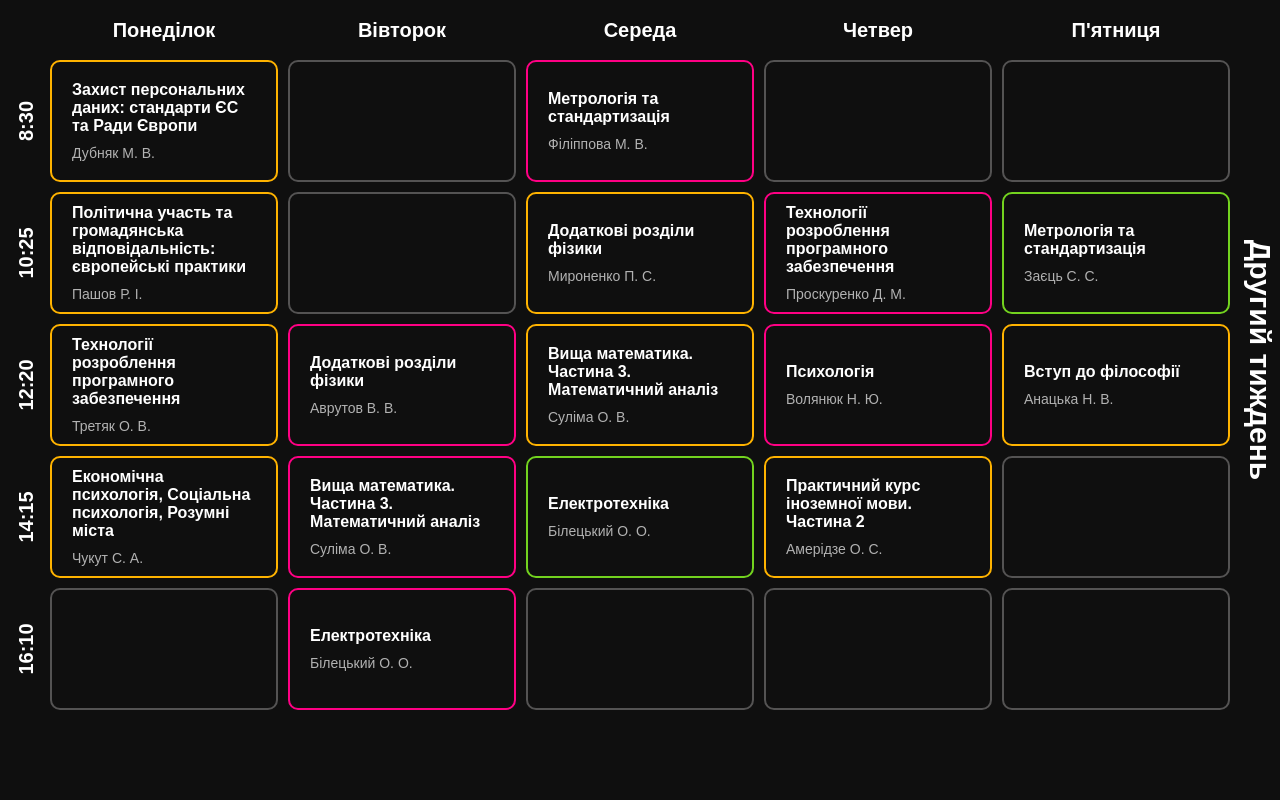
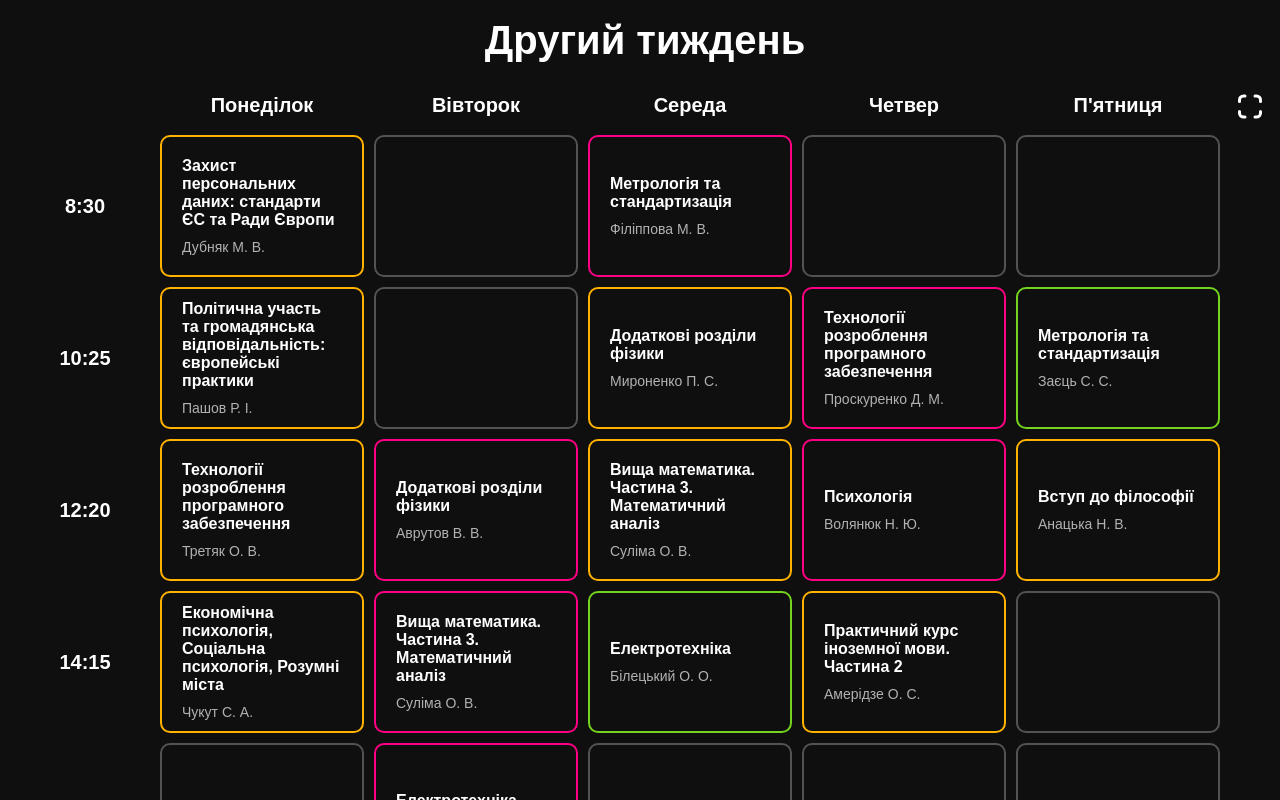
Before and after one commit to justrandomwords/kpi-schedule, a React (Create React App) app: page / in a window 1280 px wide. Built offline with nearby package versions, Linux system fonts and the light colour scheme.

Commit message:
huge update

```diff
--- a/public/index.html
+++ b/public/index.html
@@ -5,10 +5,6 @@
     <link rel="icon" href="%PUBLIC_URL%/logo.svg" />
     <meta name="viewport" content="width=device-width, initial-scale=1" />
     <meta name="theme-color" content="#000000" />
-    <meta
-      name="description"
-      content="Web site created using create-react-app"
-    />
     <link rel="apple-touch-icon" href="%PUBLIC_URL%/logo192.png" />
     <!--
       manifest.json provides metadata used when your web app is installed on a
--- a/src/App.css
+++ b/src/App.css
@@ -3,11 +3,18 @@
 body {
   background-color: var(--background-color);
   color: var(--font-color);
-  font: 14px Arial;
+  font-family: Arial;
 }
-body::-webkit-scrollbar{
+
+.App {
+  height: 100vh;
+  overflow-x: hidden;
+  font-size: 1px;
+}
+.App::-webkit-scrollbar {
   display: none;
 }
 
-.App {
+p {
+  margin: 0;
 }
--- a/src/App.js
+++ b/src/App.js
@@ -3,37 +3,30 @@ import './App.css';
 import ScheduleGrid from './Components/ScheduleGrid';
 import firstWeekSchedule from './Data/firstWeekSchedule'
 import secondWeekSchedule from './Data/secondWeekSchedule'
-
-const startDate = new Date('2023-09-04T00:00');
-let isDisplayFirstWeek = isFirstWeek(startDate);
+import { useState } from 'react';
 
 export default function App() {
+  const startDate = new Date('2023-09-04T00:00');
+  let [ isDisplayFirstWeek, setIsDisplayFirstWeek ] = useState(isFirstWeek(startDate));
+
+  function changeWeek() {
+    setIsDisplayFirstWeek(prevCondition => !prevCondition)
+  }
+
+  function isFirstWeek(startDate) {
+    const nowDate = new Date(Date.now());
+    let weeks = ((nowDate - startDate) / (7 * 24 * 60 * 60 * 1000));
+
+    return weeks % 2 < 1 ? true : false;
+  }
+
   return (
     <div className='App'>
-      {isDisplayFirstWeek ? (
-        <ScheduleGrid name='Перший тиждень' lessonSchedule={firstWeekSchedule}/>
-      ) : (
-        <ScheduleGrid name='Другий тиждень' lessonSchedule={secondWeekSchedule}/>
-      )}
+      <ScheduleGrid
+        name={isDisplayFirstWeek ? 'Перший тиждень' : 'Другий тиждень'}
+        lessonSchedule={isDisplayFirstWeek ? firstWeekSchedule : secondWeekSchedule}
+        handleClick={changeWeek}
+      />
     </div>
   );
 }
-
-export function changeWeek() {
-  isDisplayFirstWeek = isDisplayFirstWeek ? false : true;
-
-  ReactDOM.createRoot(document.querySelector('.App')).render(
-    isDisplayFirstWeek ? (
-      <ScheduleGrid name='Перший тиждень' lessonSchedule={firstWeekSchedule}/>
-    ) : (
-      <ScheduleGrid name='Другий тиждень' lessonSchedule={secondWeekSchedule}/>
-    )
-  )
-}
-
-function isFirstWeek(startDate) {
-  const nowDate = new Date(Date.now());
-  const weeks = Math.floor(nowDate - startDate) / (7 * 24 * 60 * 60 * 1000);
-
-  return weeks % 2 === 0 ? true : false;
-}
--- a/src/Components/DaySchedule.js
+++ b/src/Components/DaySchedule.js
@@ -38,35 +38,38 @@ function GetCurrentLessonInfo(lessonType, lessonData) {
   return { teacher: currentTeacher, link: currentLink}
 }
 
-export default function DaySchedule(index, lessonSchedule) {
+export default function DaySchedule(props) {
   const todayDayOfWeek = new Date(Date.now()).getDay() - 1;
-  const isSameDayOfWeek = todayDayOfWeek === index;
-  console.log(isSameDayOfWeek);
+  const isSameDayOfWeek = todayDayOfWeek === props.index;
 
   let schedule = [];
 
-  schedule.push(<div className='schedule--day-name'>{WordDaysOfWeek[index]}</div>)
+  schedule.push(<div className='schedule--day-name'>{WordDaysOfWeek[props.index]}</div>)
   for (let i = 1; i < 6; i++) {
     schedule.push(<LessonCard/>)
   }
 
-  if (lessonSchedule[index].length === 0) {
+  if (props.lessonSchedule[props.index].length === 0) {
     return schedule;
   }
 
-  lessonSchedule[index].forEach(lesson => {
+  props.lessonSchedule[props.index].forEach(lesson => {
     const lessonInfo = GetLessonInfo(lesson.id);
-    const current = GetCurrentLessonInfo(lesson.type, lessonData[lesson.id]);
+    const currentLesson = GetCurrentLessonInfo(lesson.type, lessonData[lesson.id]);
 
     lesson.number && schedule.splice(lesson.number, 1,
       <LessonCard
         name={lessonInfo.name}
-        teacher={current.teacher}
+        teacher={currentLesson.teacher}
         type={lesson.type}
-        lessonLink={current.link}
+        lessonLink={currentLesson.link}
       />
     )
   })
 
-  return schedule;
+  return (
+    <>
+      {schedule}
+    </>
+  )
 }
--- a/src/Components/LessonCard.js
+++ b/src/Components/LessonCard.js
@@ -2,7 +2,7 @@ import './styles/lesson-card.css'
 
 export default function LessonCard(props) {
   return (
-    <div className={`lesson-container ${props.type} ${props.lessonLink ? 'has-link' : ''}`}
+    <div className={`lesson-container ${props.type} ${props.lessonLink && 'has-link'}`}
     onClick={() => openLink(props.lessonLink)}>
       <p className='lesson-name'>{props.name}</p>
       <p className='lesson-teacher'>{props.teacher}</p>
--- a/src/Components/ScheduleGrid.js
+++ b/src/Components/ScheduleGrid.js
@@ -2,36 +2,96 @@ import { NumberDaysOfWeek } from '../Enums/DaysOfWeek';
 import './styles/schedule-grid.css'
 import './styles/day-schedule.css'
 import DaySchedule from './DaySchedule';
-import { changeWeek } from '../App';
+import { useState } from 'react';
 
 export default function ScheduleGrid(props) {
+  const [isFullSize, setIsFullSize] = useState(localStorage.getItem('isFullScreen') || false);
+  const [lessonContainerHeight, setLessonContainerHeight] = useState(110)
+
+  const columnStyle = {
+    gridTemplateRows: `40px repeat(5, minmax(${lessonContainerHeight}px, 1fr))`
+  }
+
+  function updateIsFullSize() {
+    setIsFullSize(prevCondition => {
+      const newCondition = !prevCondition
+      localStorage.setItem('isFullScreen', newCondition)
+      return newCondition
+    })
+  }
+
   return (
+    <div className={`schedule-container ${isFullSize && 'full'}`}>
+      <div className={`schedule--week-name top ${isFullSize && 'hidden'}`} onClick={props.handleClick}>
+        <p>{props.name}</p>
+      </div>
       <div className='schedule--grid'>
-      <div className='schedule--column'>
+        <div style={columnStyle} className={`schedule--column time-container ${ isFullSize && 'full'}`}>
           <div></div>
-        <div className='schedule--lesson-time'>8:30</div>
-        <div className='schedule--lesson-time'>10:25</div>
-        <div className='schedule--lesson-time'>12:20</div>
-        <div className='schedule--lesson-time'>14:15</div>
-        <div className='schedule--lesson-time'>16:10</div>
+          <div>8:30</div>
+          <div>10:25</div>
+          <div>12:20</div>
+          <div>14:15</div>
+          <div>16:10</div>
         </div>
-      <div className='schedule--column'>
-        {DaySchedule(NumberDaysOfWeek.Monday, props.lessonSchedule)}
+        <div style={columnStyle} className='schedule--column lesson'>
+          <DaySchedule
+            index={NumberDaysOfWeek.Monday}
+            lessonSchedule={props.lessonSchedule}
+          />
         </div>
-      <div className='schedule--column'>
-        {DaySchedule(NumberDaysOfWeek.Tuesday, props.lessonSchedule) }
+        <div style={columnStyle} className='schedule--column lesson'>
+          <DaySchedule
+            index={NumberDaysOfWeek.Tuesday}
+            lessonSchedule={props.lessonSchedule}
+          />
         </div>
-      <div className='schedule--column'>
-        {DaySchedule(NumberDaysOfWeek.Wednesday, props.lessonSchedule)}
+        <div style={columnStyle} className='schedule--column lesson'>
+          <DaySchedule
+            index={NumberDaysOfWeek.Wednesday}
+            lessonSchedule={props.lessonSchedule}
+          />
         </div>
-      <div className='schedule--column highlighted'>
-        {DaySchedule(NumberDaysOfWeek.Thursday, props.lessonSchedule)}
+        <div style={columnStyle} className='schedule--column lesson highlighted'>
+          <DaySchedule
+            index={NumberDaysOfWeek.Thursday}
+            lessonSchedule={props.lessonSchedule}
+          />
         </div>
-      <div className='schedule--column'>
-        {DaySchedule(NumberDaysOfWeek.Friday, props.lessonSchedule)}
+        <div style={columnStyle} className='schedule--column lesson'>
+          <DaySchedule
+            index={NumberDaysOfWeek.Friday}
+            lessonSchedule={props.lessonSchedule}
+          />
         </div>
-      <div className='schedule--week' onClick={() => changeWeek()}>
+        <div className='schedule--week-name-container'>
+          <button className='schedule--size-button' onClick={updateIsFullSize}>
+            {
+              isFullSize ?
+              <svg x="0px" y="0px"
+                viewBox="0 0 512 512">
+                <path d="M362.7,512c17.7,0,32-14.3,32-32v-32c0-29.5,23.9-53.3,53.3-53.3h32c17.7,0,32-14.3,32-32s-14.3-32-32-32h-32
+                  c-64.8,0.1-117.3,52.6-117.3,117.3v32C330.7,497.7,345,512,362.7,512z"/>
+                <path d="M32,181.3h32c64.8-0.1,117.3-52.6,117.3-117.3V32c0-17.7-14.3-32-32-32s-32,14.3-32,32v32c0,29.5-23.9,53.3-53.3,53.3H32
+                  c-17.7,0-32,14.3-32,32S14.3,181.3,32,181.3z"/>
+                <path d="M32,394.7h32c29.5,0,53.3,23.9,53.3,53.3v32c0,17.7,14.3,32,32,32s32-14.3,32-32v-32c-0.1-64.8-52.6-117.3-117.3-117.3H32
+                  c-17.7,0-32,14.3-32,32S14.3,394.7,32,394.7z"/>
+                <path d="M448,181.3h32c17.7,0,32-14.3,32-32s-14.3-32-32-32h-32c-29.5,0-53.3-23.9-53.3-53.3V32c0-17.7-14.3-32-32-32
+                  s-32,14.3-32,32v32C330.7,128.8,383.2,181.3,448,181.3z"/>
+              </svg>
+              :
+              <svg viewBox="0 0 24 24" width="512" height="512">
+                <path d="M22.5,15.5A1.5,1.5,0,0,0,21,17v1.5A2.5,2.5,0,0,1,18.5,21H17a1.5,1.5,0,0,0,0,3h1.5A5.506,5.506,0,0,0,24,18.5V17A1.5,1.5,0,0,0,22.5,15.5Z"/>
+                <path d="M7,0H5.5A5.506,5.506,0,0,0,0,5.5V7A1.5,1.5,0,0,0,3,7V5.5A2.5,2.5,0,0,1,5.5,3H7A1.5,1.5,0,0,0,7,0Z"/>
+                <path d="M7,21H5.5A2.5,2.5,0,0,1,3,18.5V17a1.5,1.5,0,0,0-3,0v1.5A5.506,5.506,0,0,0,5.5,24H7a1.5,1.5,0,0,0,0-3Z"/>
+                <path d="M18.5,0H17a1.5,1.5,0,0,0,0,3h1.5A2.5,2.5,0,0,1,21,5.5V7a1.5,1.5,0,0,0,3,0V5.5A5.506,5.506,0,0,0,18.5,0Z"/>
+              </svg>
+            }
+          </button>
+          <div className={`schedule--week-name right ${!isFullSize && 'hidden'}`}  onClick={props.handleClick}>
             <p>{props.name}</p>
+          </div>
+        </div>
       </div>
     </div>
   )
--- a/src/Components/styles/day-schedule.css
+++ b/src/Components/styles/day-schedule.css
@@ -7,5 +7,5 @@
   justify-content: center;
   align-items: center;
   font-weight: bold;
-  font-size: 20px;
+  font-size: 20em;
 }
--- a/src/Components/styles/lesson-card.css
+++ b/src/Components/styles/lesson-card.css
@@ -14,6 +14,7 @@
   border: 2px solid var(--border-color);
   color: var(--font-color);
   transition: box-shadow 0.2s;
+  font-size: em;
 }
 .has-link{
   cursor: pointer;
@@ -46,10 +47,10 @@
 
 .lesson-name {
   font-weight: bold;
-  font-size: 16px;
-  overflow: hidden;
+  font-size: 16em;
 }
 
 .lesson-teacher {
   color: var(--font-dim-color);
+  font-size: 14em;
 }
--- a/src/Components/styles/schedule-grid.css
+++ b/src/Components/styles/schedule-grid.css
@@ -1,43 +1,130 @@
+.schedule-container {
+  transition: all 0.5s;
+  padding: 0 10px 0 20px;
+  height: 100%;
+  box-sizing: border-box;
+}
+
+.schedule-container.full {
+  padding: 0 10px 10px 0;
+}
+
 .schedule--grid {
-  display: grid;
+  display: flex;
   grid-template-columns: 40px repeat(5, 1fr) 40px;
   justify-content: center;
   align-items: center;
   gap: 10px;
-  margin: 10px 0px;
+  width: 100%;
   height: 100%;
-  width: 100%;
+
+  transition: all 0.5s;
 }
 
 .schedule--column {
   height: 100%;
-  width: 100%;
   display: grid;
-  grid-template-rows: 40px repeat(5, 1fr);
+  /* grid-template-rows: 40px repeat(5, minmax(120px, 1fr)); js*/
   gap: 10px;
 }
-
-.schedule--lesson-time {
+.schedule--column.lesson {
+  flex: 1;
+}
+.schedule--column.time-container {
+  width: 130px;
+  transition: all 0.5s;
+}
+.schedule--column.time-container > * {
   display: flex;
   justify-content: center;
   align-items: center;
+  transform: rotate(0deg);
+  font-size: 20em;
+  font-weight: bold;
+
+  transition: all 0.5s;
+}
+.schedule--column.time-container.full {
+  width: 40px;
+}
+.schedule--column.time-container.full > * {
   transform: rotate(-90deg);
-  font-size: 20px;
-  font-weight: bold;
 }
 
-.schedule--week {
+
+.schedule--week-name-container {
+  display: flex;
+  flex-direction: column;
+  grid-template-rows: 40px s1fr;
+  width: 40px;
+  height: 100%;
+}
+
+.schedule--week-name {
   display: flex;
   justify-content: center;
   align-items: center;
   height: 100%;
-  width: 100%;
   text-wrap: nowrap;
-  font-size: 30px;
+  font-size: 30em;
   font-weight: bold;
   cursor: pointer;
+  user-select: none;
+  margin: 0;
+
+  transition: all 0.5s;
 }
-.schedule--week > p {
-  user-select: none;
-  transform: rotate(90deg);
+
+.schedule--week-name.right > p {
+  display: flex;
+  justify-content: center;
+  align-items: center;
+  writing-mode: vertical-lr;
+
+  transition: all 0.5s;
 }
+.schedule--week-name.right.hidden {
+  transform: translatex(30vh);
+}
+.schedule--week-name.right.hidden > p{
+  transform: translatex(30vh);
+}
+
+.schedule--week-name.top {
+  font-size: 40em;
+  height: 60px;
+  margin: 10px 0 15px 0;
+}
+.schedule--week-name.top > p {
+  align-items: end;
+}
+.schedule--week-name.top.hidden {
+  transform: translatey(-100px);
+  height: 0;
+  margin: 0;
+}
+
+.schedule--size-button {
+  outline: transparent;
+  border: none;
+  background-color: transparent;
+  padding: 8px;
+  cursor: pointer;
+
+  transition: all 0.2s;
+}
+.schedule--size-button:hover {
+  opacity: 1;
+}
+.schedule--size-button > svg {
+  width: 100%;
+  height: 100%;
+  fill: white;
+
+  transition: all 0.5s;
+}
+
+.schedule--size-button:hover > svg {
+  transform-origin: center;
+  transform: rotate(180deg);
+}
--- a/src/Data/lessonData.js
+++ b/src/Data/lessonData.js
@@ -74,7 +74,7 @@ export default [
     name: 'Практичний курс іноземної мови. Частина 2',
     lecture : {
       teacher: 'Амерідзе О. С.',
-      link: 'https://us06web.zoom.us/j/78443511940?pwd=Jkp7DuCpoKfKe1MlOVGr9U4XJ1FNdk.1'
+      link: 'https://us05web.zoom.us/j/5079965781?pwd=RnNacjJTN0Jtd2FBaElySkpLWXhodz09'
     },
     practice: {
       teacher: '',
```
Also changed, not shown: src/images/expand.svg (added), src/images/narrow.svg (added). Lines whose indentation alone changed are shown as unchanged.
